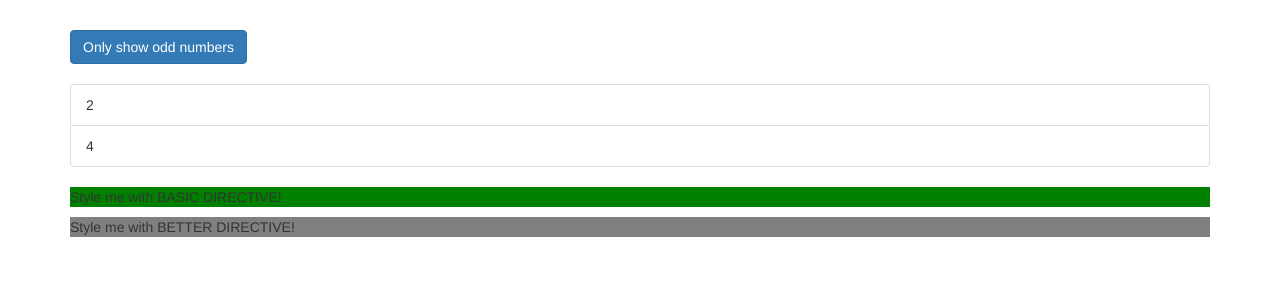
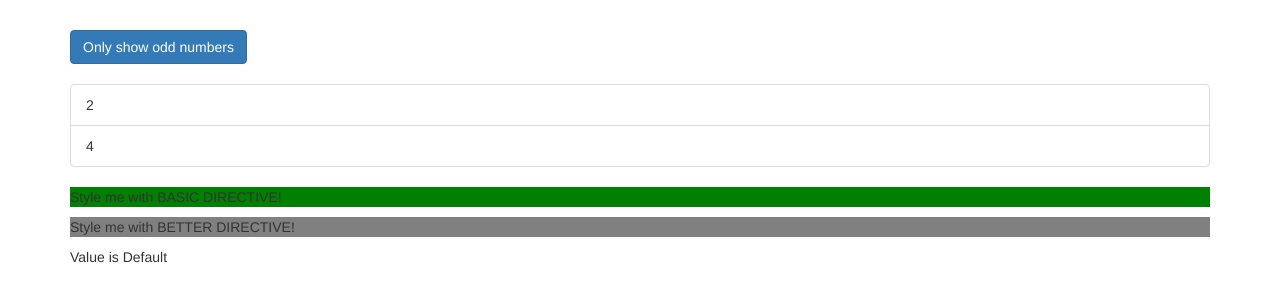
Before and after one commit to hander87/UdemyAngularCourse, an Angular app: page / in a window 1280 px wide. Shown: the top 302 px of the page. Built offline with nearby package versions, Linux system fonts and the light colour scheme.

Commit message:
ngSwitch

```diff
--- a/src/app/app.component.html
+++ b/src/app/app.component.html
@@ -55,6 +55,14 @@
       <p appBasicHighLight>Style me with BASIC DIRECTIVE!</p>
       <p [appBetterHighlight]="'orange'" defaultColor="grey" >Style me with BETTER DIRECTIVE!</p>
 
+      <div [ngSwitch]="value">
+        <p *ngSwitchCase="10">Value is 10</p>
+        <p *ngSwitchCase="20">Value is 20</p>
+        <p *ngSwitchCase="30">Value is 30</p>
+        <p *ngSwitchCase="50">Value is 50</p>
+        <p *ngSwitchDefault>Value is Default</p>
+      </div>
+
     </div>
   </div>
 </div>
--- a/src/app/app.component.ts
+++ b/src/app/app.component.ts
@@ -10,4 +10,6 @@ export class AppComponent {
   evenNumbers = [2, 4];
   oddNumbers = [1, 3, 5];
   onlyOdd = false;
+
+  value = 60;
 }
```
